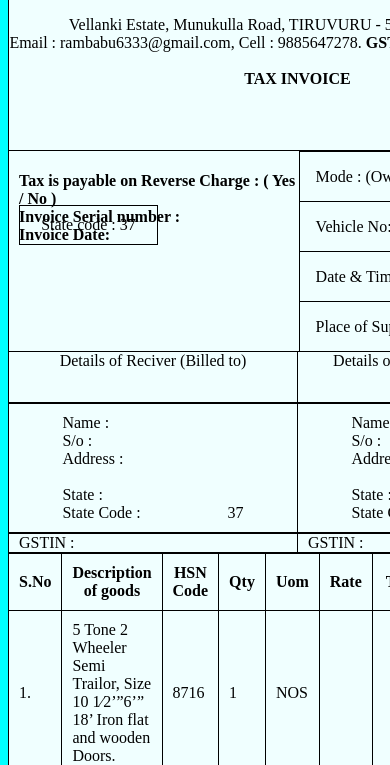
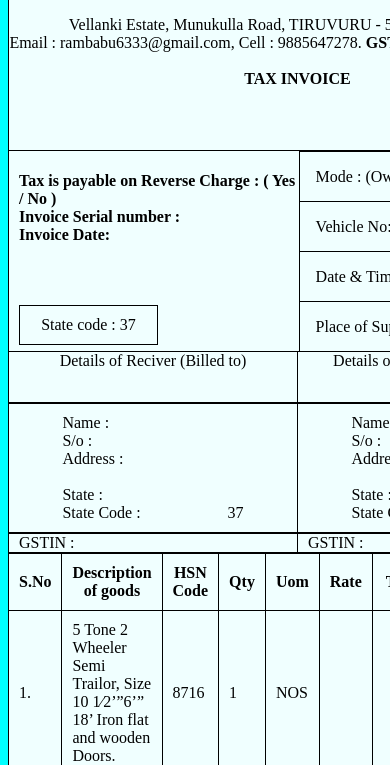
Before and after one commit to TharunChamarthi/Invoice-Bill, a plain HTML site: page index.html in a window 390 px wide. Shown: the part 79-844 px from the top of the page. Drawn offline with Linux system fonts and the light colour scheme.

Commit message:
second update

```diff
--- a/style.css
+++ b/style.css
@@ -250,7 +250,7 @@ form a{
         width: 30%;
         padding: 10px;
         text-align: center;
-         bottom: 520px;
+         bottom: 420px;
         border: 1px solid black;
     }
 }
```
